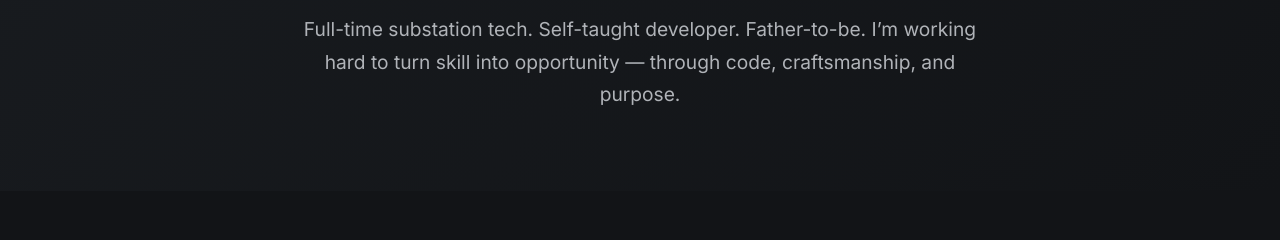
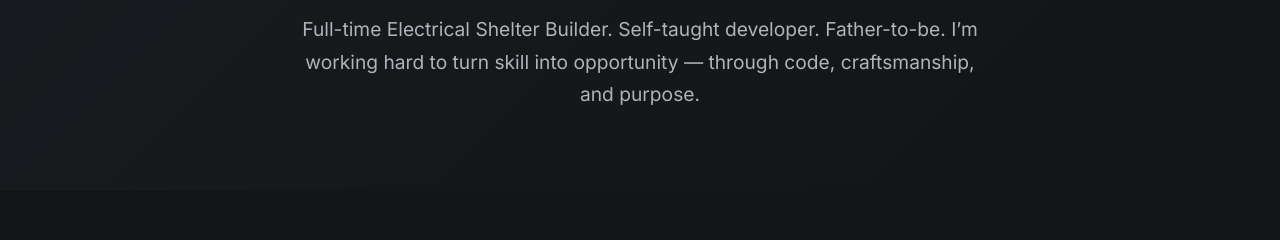
Before and after one commit to Dylanjdev/Dylanjdev.github.io, a plain HTML site: page index.html in a window 1280 px wide. Shown: the part 231-471 px from the top of the page. Drawn offline with Linux system fonts and the light colour scheme.

Commit message:
Update index.html

```diff
--- a/index.html
+++ b/index.html
@@ -23,7 +23,7 @@
     <div class="hero-content">
       <h2>Building for the Future.</h2>
       <p>
-        Full-time substation tech. Self-taught developer. Father-to-be. I’m working hard to turn skill into opportunity — through code, craftsmanship, and purpose.
+        Full-time Electrical Shelter Builder. Self-taught developer. Father-to-be. I’m working hard to turn skill into opportunity — through code, craftsmanship, and purpose.
       </p>
     </div>
   </section>
```
